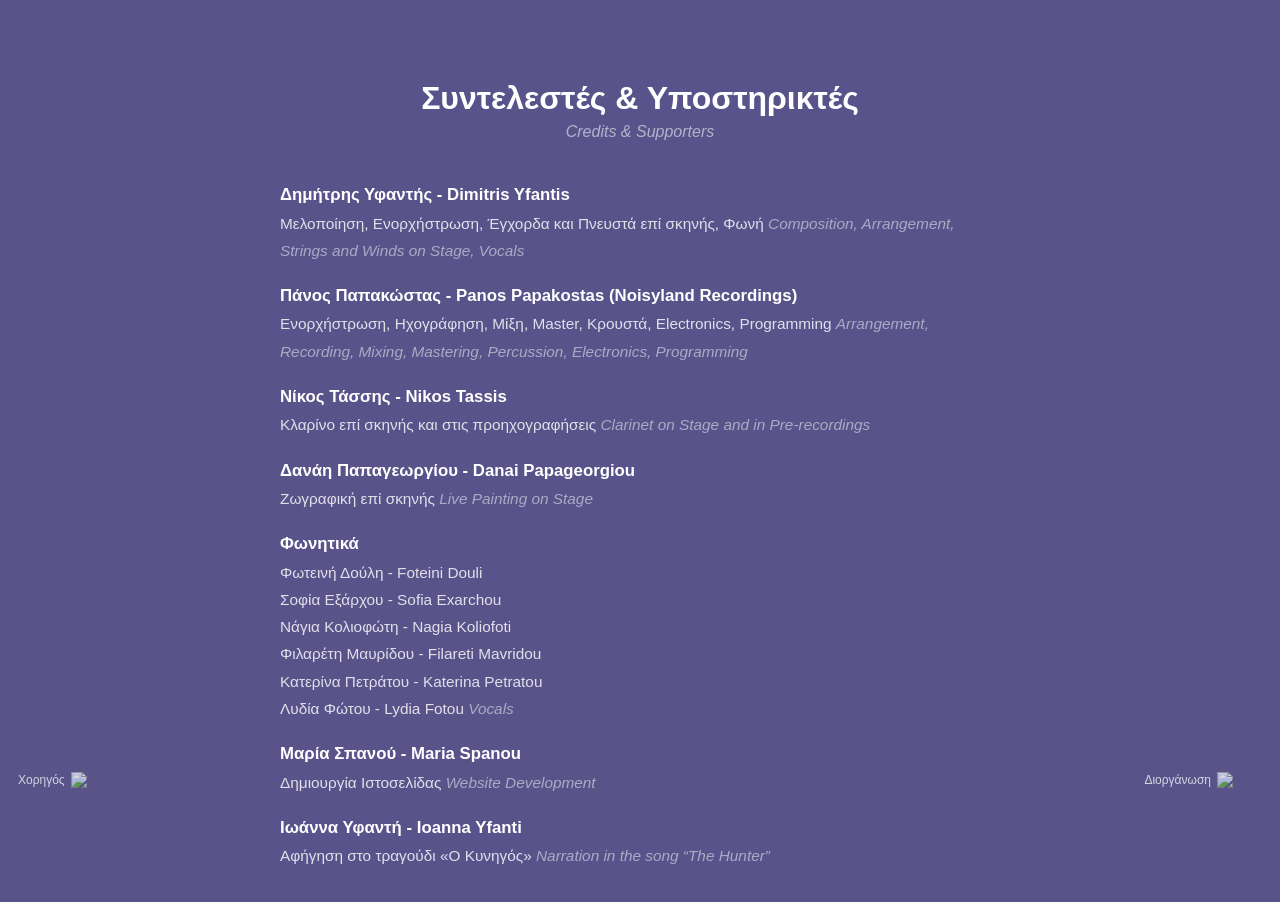
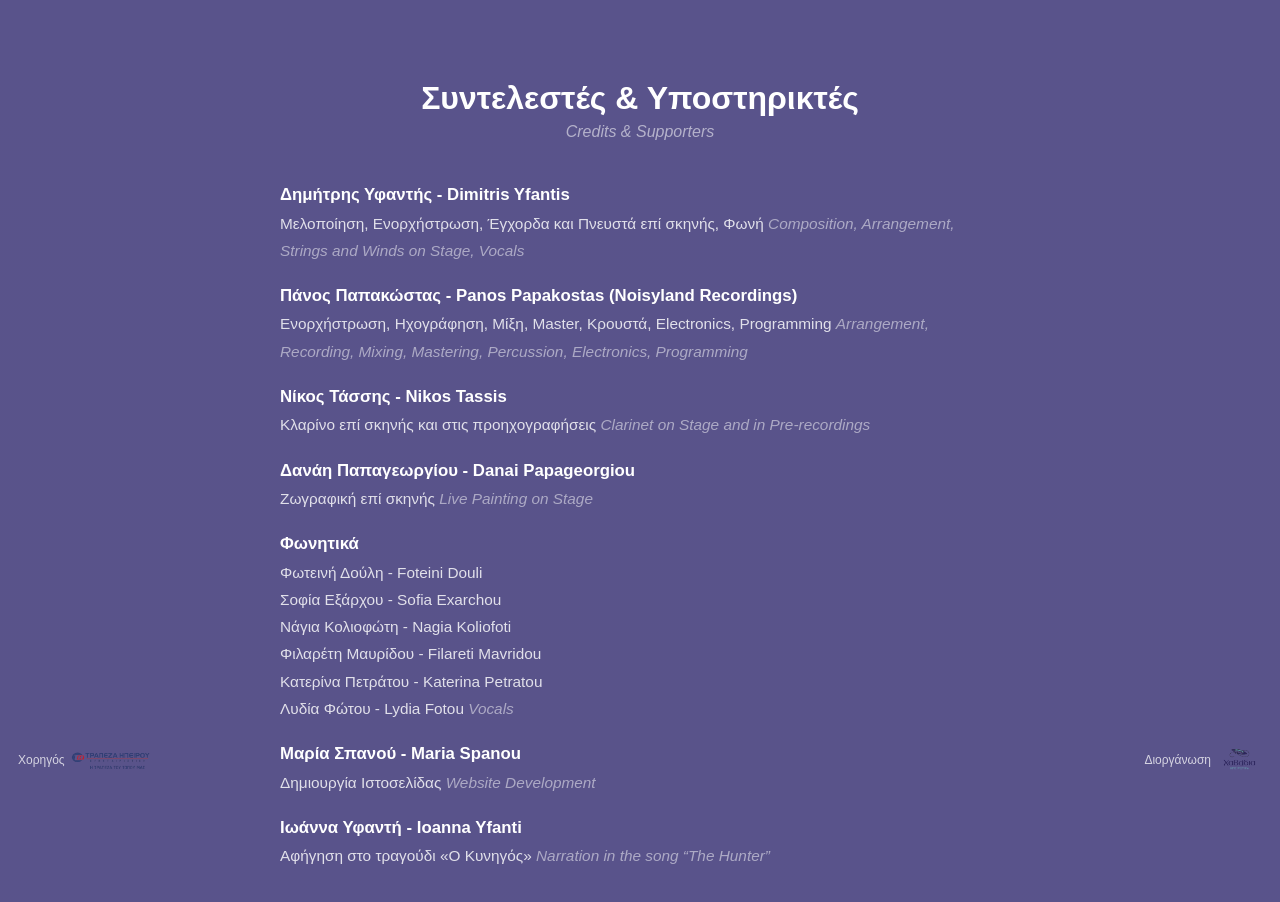
Before and after one commit to SpanouMaria/epirotika-havadia, a website: page pages/credits.html in a window 1280 px wide. Drawn offline with Linux system fonts and the light colour scheme.

```diff
--- a/pages/credits.html
+++ b/pages/credits.html
@@ -178,7 +178,7 @@
                 </p>
 
                 <img
-                    src="assets/logo/bank.png"
+                    src="../assets/logo/bank.png"
                     class="footer-bank-logo"
                 >
 
@@ -191,7 +191,7 @@
                 </p>
 
                 <img
-                    src="assets/logo/logo.png"
+                    src="../assets/logo/logo.png"
                     class="footer-main-logo"
                 >
 
```
